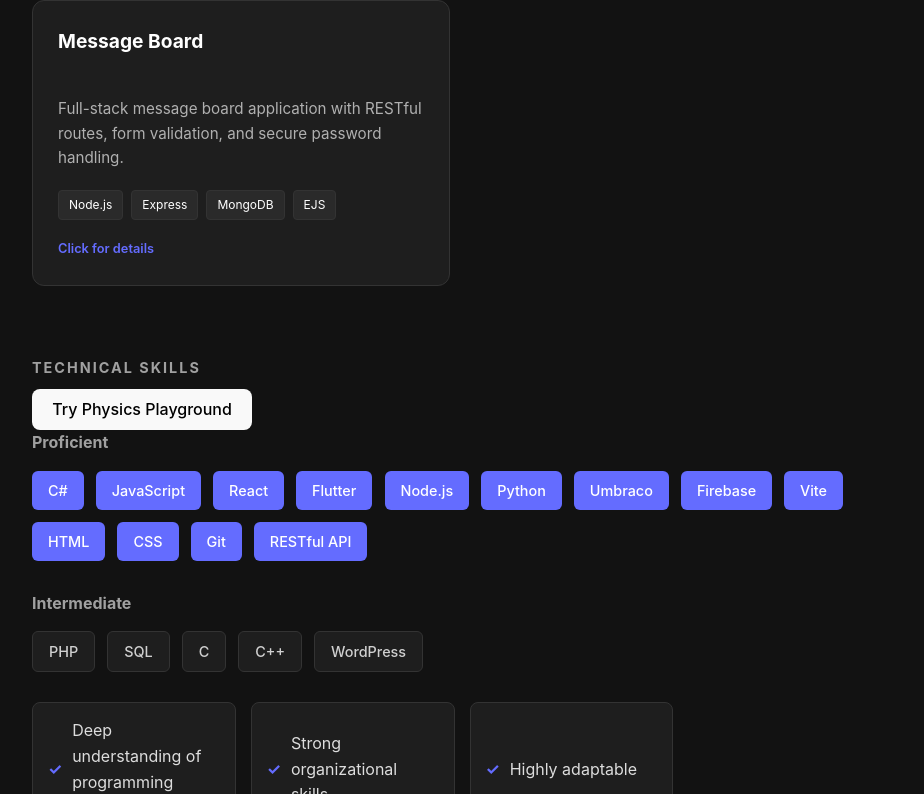
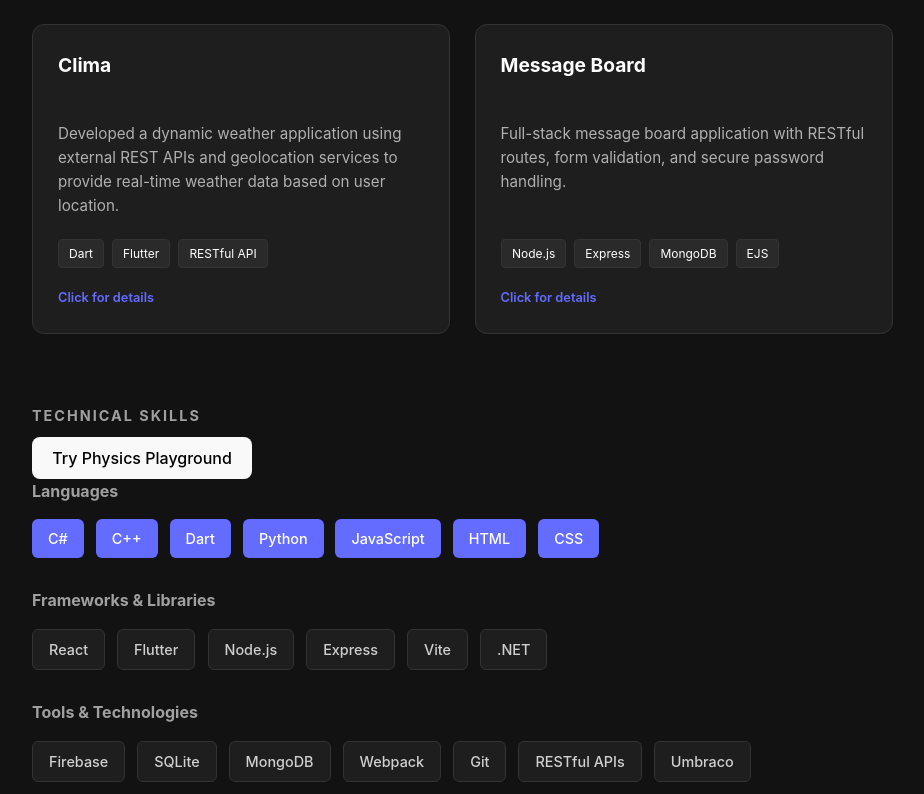
Before and after one commit to otolis/CvWebsite, a React (Vite) app in the folder myCvPortfolio/: page / in a window 1280 px wide. Shown: the part 1286-2080 px from the top of the page, without its empty margins (178-1102 px from the left). Built offline with nearby package versions, Linux system fonts and the light colour scheme.

Commit message:
feat: Add an interactive physics-based skill display with a view toggle and centralized CV data.

```diff
--- a/myCvPortfolio/src/components/PhysicsSkills.jsx
+++ b/myCvPortfolio/src/components/PhysicsSkills.jsx
@@ -7,8 +7,12 @@ const PhysicsSkills = () => {
   const engineRef = useRef(null);
   const bodiesRef = useRef(new Map());
 
-  // Combine all skills
-  const allSkills = [...cvData.skills.proficient, ...cvData.skills.intermediate];
+  // Combine all skills from new categories
+  const allSkills = [
+    ...cvData.skills.languages,
+    ...cvData.skills.frameworks,
+    ...cvData.skills.tools
+  ];
   const [isReady, setIsReady] = useState(false);
 
   useEffect(() => {
@@ -52,7 +56,7 @@ const PhysicsSkills = () => {
       // We make walls thick so items don't tunnel through
       const wallOptions = { isStatic: true, render: { visible: false } };
       const floor = Bodies.rectangle(width / 2, height + 50, width, 100, wallOptions);
-      const ceiling = Bodies.rectangle(width / 2, -100, width, 100, wallOptions); // Higher ceiling
+      const ceiling = Bodies.rectangle(width / 2, -100, width, 100, wallOptions);
       const leftWall = Bodies.rectangle(-50, height / 2, 100, height * 2, wallOptions);
       const rightWall = Bodies.rectangle(width + 50, height / 2, 100, height * 2, wallOptions);
 
@@ -60,9 +64,8 @@ const PhysicsSkills = () => {
 
       // --- SKILLS ---
       allSkills.forEach((skill, index) => {
-        // Spawn randomly but strictly INSIDE the box
         const x = Math.random() * (width - 100) + 50;
-        const y = Math.random() * (height / 2) + 50; // Spawn in top half
+        const y = Math.random() * (height / 2) + 50;
 
         const body = Bodies.rectangle(x, y, 120, 40, {
           chamfer: { radius: 20 },
--- a/myCvPortfolio/src/components/Skills.jsx
+++ b/myCvPortfolio/src/components/Skills.jsx
@@ -7,11 +7,12 @@ const Skills = ({ skills }) => {
     const sectionRef = useScrollAnimations({
         animationType: 'zoom-in',
         selector: '.skillBadge',
-        stagger: 50
+        stagger: 50,
+        trigger: skillsView
     });
 
     return (
-        <section className="sectionBlock" ref={sectionRef}>
+        <section className="sectionBlock" ref={sectionRef} key={skillsView}>
             <div className="skillsHeaderContainer">
                 <h3 className="sectionHeader" style={{ borderBottom: 'none', marginBottom: 0, opacity: 0 }}>
                     Technical Skills
@@ -30,9 +31,9 @@ const Skills = ({ skills }) => {
             ) : (
                 <div className="skillsContainer fade-in">
                     <div className="skillGroup">
-                        <h4 className="skillCategory">Proficient</h4>
+                        <h4 className="skillCategory">Languages</h4>
                         <div className="skillTags">
-                            {skills.proficient.map((skill, idx) => (
+                            {skills.languages.map((skill, idx) => (
                                 <span key={idx} className="skillBadge primarySkill animatedSkill" style={{ opacity: 0 }}>
                                     {skill}
                                 </span>
@@ -40,9 +41,19 @@ const Skills = ({ skills }) => {
                         </div>
                     </div>
                     <div className="skillGroup">
-                        <h4 className="skillCategory">Intermediate</h4>
+                        <h4 className="skillCategory">Frameworks & Libraries</h4>
                         <div className="skillTags">
-                            {skills.intermediate.map((skill, idx) => (
+                            {skills.frameworks.map((skill, idx) => (
+                                <span key={idx} className="skillBadge secondarySkill animatedSkill" style={{ opacity: 0 }}>
+                                    {skill}
+                                </span>
+                            ))}
+                        </div>
+                    </div>
+                    <div className="skillGroup">
+                        <h4 className="skillCategory">Tools & Technologies</h4>
+                        <div className="skillTags">
+                            {skills.tools.map((skill, idx) => (
                                 <span key={idx} className="skillBadge secondarySkill animatedSkill" style={{ opacity: 0 }}>
                                     {skill}
                                 </span>
--- a/myCvPortfolio/src/data/cvData.js
+++ b/myCvPortfolio/src/data/cvData.js
@@ -48,8 +48,9 @@ export const cvData = {
     }
   ],
   skills: {
-    proficient: ["C#", "JavaScript", "React", "Flutter", "Node.js", "Python", "Umbraco", "Firebase", "Vite", "HTML", "CSS", "Git", "RESTful API"],
-    intermediate: ["PHP", "SQL", "C", "C++", "WordPress"],
+    languages: ["C#", "C++", "Dart", "Python", "JavaScript", "HTML", "CSS"],
+    frameworks: ["React", "Flutter", "Node.js", "Express", "Vite", ".NET"],
+    tools: ["Firebase", "SQLite", "MongoDB", "Webpack", "Git", "RESTful APIs", "Umbraco"],
     softSkills: ["Deep understanding of programming concepts", "Strong organizational skills", "Highly adaptable"]
   },
   projects: [
@@ -57,18 +58,25 @@ export const cvData = {
       id: 1,
       title: "Flash Chat Flutter",
       tech: ["Flutter", "Firebase", "Dart"],
-      description: "Real-time messaging application using Flutter for frontend and Firebase for backend with secure authentication.",
+      description: "Engineered a real-time messaging application using Flutter and Dart, integrating Firebase Cloud Firestore for synchronization and Firebase Authentication for secure user login.",
       link: "github.com/otolis/FlashChatFlutter"
     },
     {
       id: 2,
       title: "Spotify Album Finder",
       tech: ["React", "Vite", "RESTful API", "CSS"],
-      description: "Dynamic web application allowing users to search for artists and browse albums using the Spotify Web API.",
+      description: "Built a high-performance web application using React and Vite, leveraging the Spotify Web API for album search and implementing efficient state management.",
       link: "github.com/otolis/SpotifyAlbumFinder"
     },
     {
       id: 3,
+      title: "Clima",
+      tech: ["Dart", "Flutter", "RESTful API"],
+      description: "Developed a dynamic weather application using external REST APIs and geolocation services to provide real-time weather data based on user location.",
+      link: "github.com/otolis/Clima"
+    },
+    {
+      id: 4,
       title: "Message Board",
       tech: ["Node.js", "Express", "MongoDB", "EJS"],
       description: "Full-stack message board application with RESTful routes, form validation, and secure password handling.",
--- a/myCvPortfolio/src/hooks/useScrollAnimations.js
+++ b/myCvPortfolio/src/hooks/useScrollAnimations.js
@@ -8,6 +8,7 @@ export const useScrollAnimations = (options = {}) => {
         selector = null, // CSS selector for children to stagger
         stagger = 0,     // Delay between children
         delay = 0,        // Initial delay
+        trigger = null,   // Extra dependency to re-trigger
     } = options;
 
     useEffect(() => {
@@ -29,7 +30,9 @@ export const useScrollAnimations = (options = {}) => {
             // Trigger when the element enters the viewport
             onEnter: () => {
                 triggerAnimation(element, animationType, selector, stagger, delay);
-                if (observer && observer.revert) observer.revert(); // Single trigger
+                requestAnimationFrame(() => {
+                    if (observer && observer.revert) observer.revert();
+                });
             }
         });
 
@@ -38,7 +41,7 @@ export const useScrollAnimations = (options = {}) => {
                 observer.revert();
             }
         };
-    }, [animationType, selector, stagger, delay]);
+    }, [animationType, selector, stagger, delay, trigger]);
 
     const triggerAnimation = (target, type, childSelector, staggerVal, initialDelay) => {
         const showElement = (el) => {
```
Lines whose indentation alone changed are shown as unchanged.
